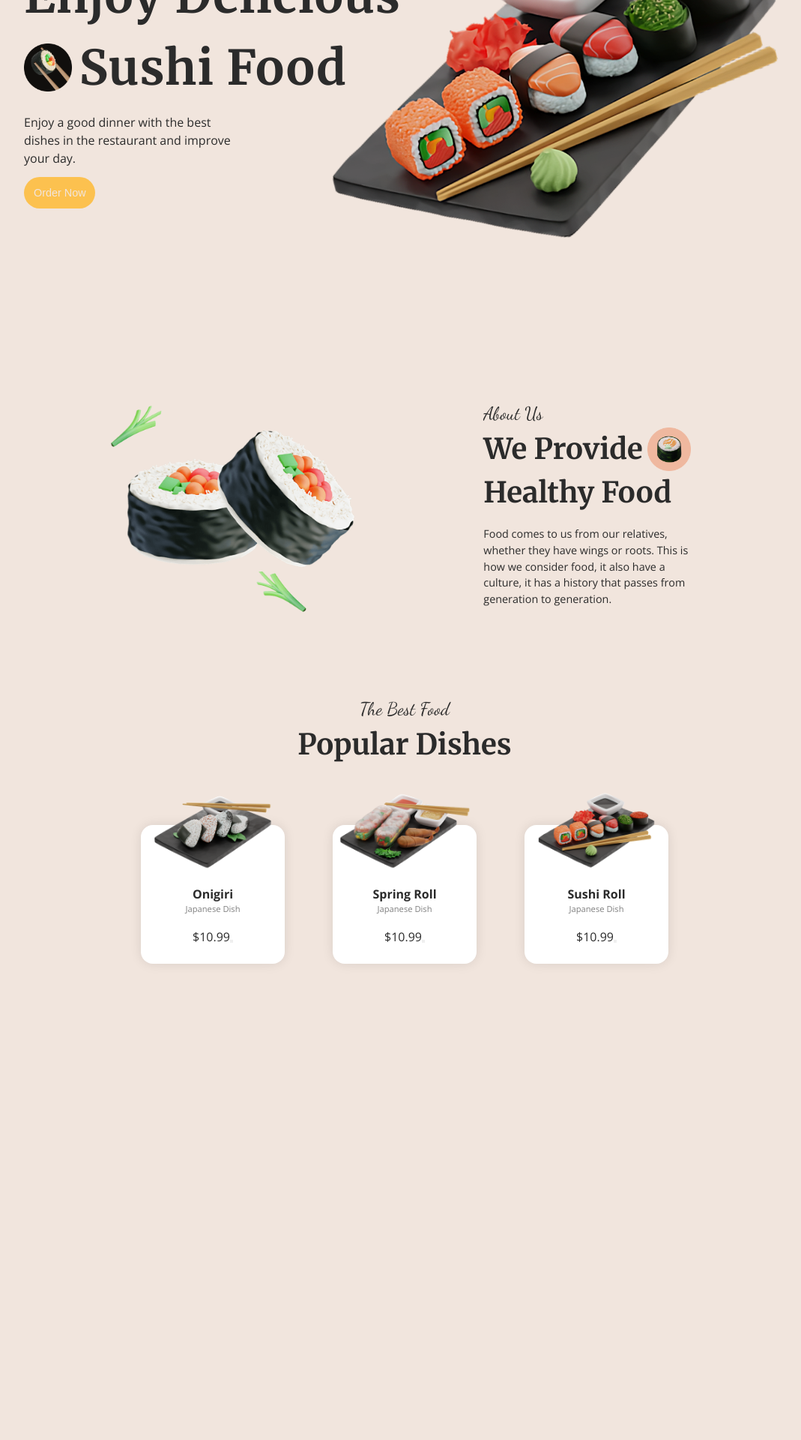
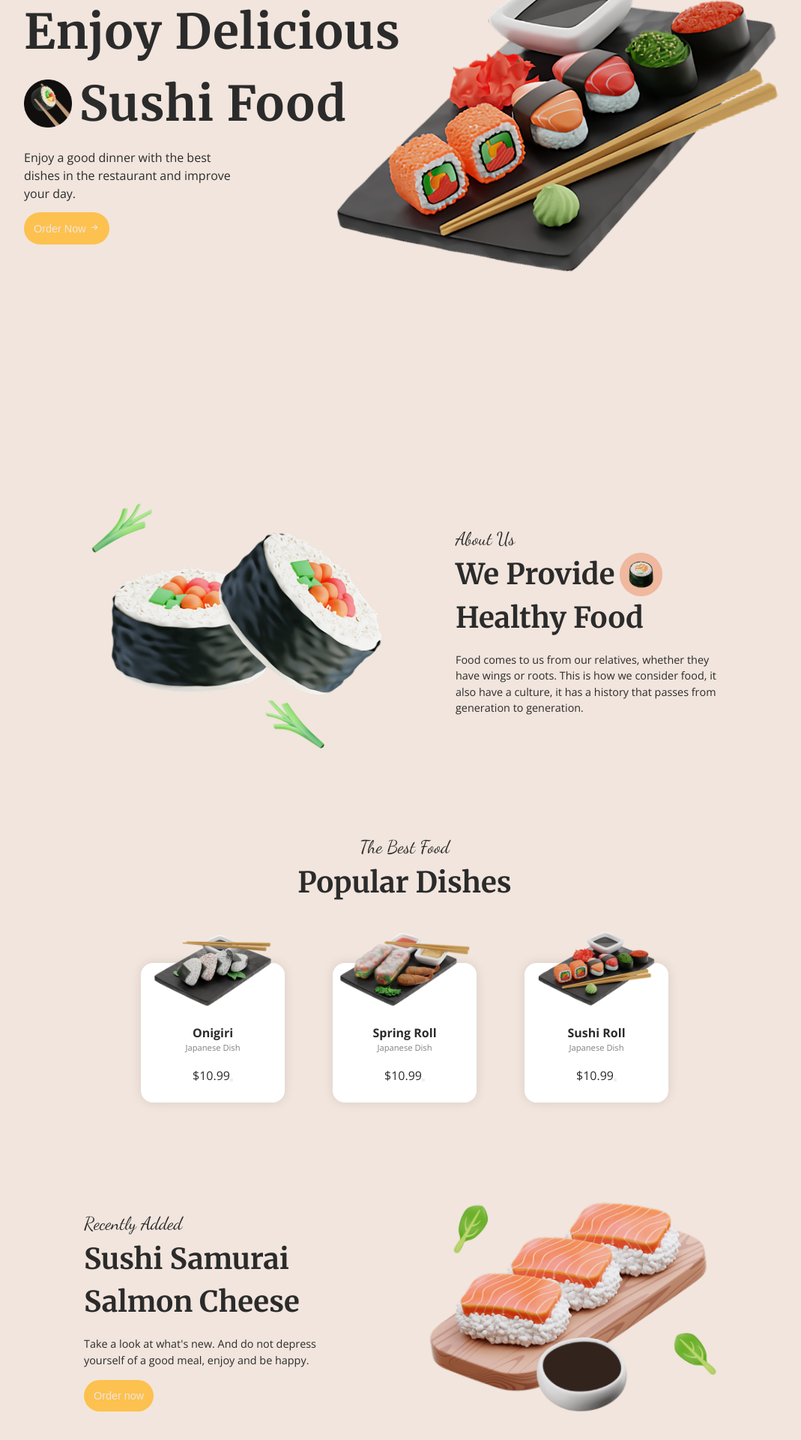
Before and after one commit to masatidhira/sushi-restaurant, a React (Vite) app: page / in a window 1280 px wide. Shown: the part 288-2208 px from the top of the page at 75% size, without its empty margins (100-1169 px from the left). Before the commit the page ends 1605 px from the top, so only its background shows below. Built offline with nearby package versions, Linux system fonts and the light colour scheme.

Commit message:
Relocate section and update styles

```diff
--- a/package.json
+++ b/package.json
@@ -11,6 +11,7 @@
   "dependencies": {
     "react": "^18.2.0",
     "react-dom": "^18.2.0",
+    "react-icons": "^4.7.1",
     "styled-components": "^5.3.6"
   },
   "devDependencies": {
--- a/src/App.jsx
+++ b/src/App.jsx
@@ -1,8 +1,6 @@
 import GlobalStyle from "./globalStyles"
-import AboutSection from "./components/AboutSection"
-import HeroSection from "./components/HeroSection"
 import Navigation from "./components/Navigation"
-import PopularSection from "./components/PopularSection"
+import Homepage from "./pages/Homepage"
 
 const App = () => {
 
@@ -10,9 +8,7 @@ const App = () => {
     <div className="App">
       <GlobalStyle />
       <Navigation />
-      <HeroSection id="home" />
-      <AboutSection id="about" />
-      <PopularSection id="popular" />
+      <Homepage />
     </div>
   )
 }
--- a/src/components/AboutSection/index.jsx
+++ /dev/null
@@ -1,64 +0,0 @@
-import styled from "styled-components";
-import sushi from "../../assets/images/about-sushi.png"
-import sushiTitle from "../../assets/images/about-sushi-title.png"
-import {Container as MainContainer, Title, TaglineContainer, Tagline, Image} from "../../globalStyles"
-
-const AboutSection = ({id}) => {
-    return (
-        <Container id={id}>
-            <ImageContainer>
-                <Img src={sushi} alt="Sushi" />
-            </ImageContainer>
-            <AboutContainer>
-                <Title>About Us</Title>
-                <TaglineContainer>
-                    <Tagline>We Provide <TaglineImage src={sushiTitle} alt="sushi" /></Tagline>
-                    <Tagline>Healthy Food</Tagline>
-                </TaglineContainer>
-                <Text>Food comes to us from our relatives, whether they have wings or roots. This is how we consider food, it also have a culture, it has a history that passes from generation to generation.</Text>
-            </AboutContainer>
-        </Container>
-    )
-}
-
-const Container = styled(MainContainer)`
-    padding-top: 0;
-    display: flex;
-    flex-direction: column-reverse;
-    justify-content: center;
-    align-items: center;
-
-    @media (min-width: 768px) {
-        flex-direction: row;
-        justify-content: space-evenly;
-    }
-`
-
-const ImageContainer = styled.div`
-    width: 100%;
-    max-width: 400px;
-    padding: 1rem 2rem 0;
-`
-
-const Img = styled(Image)``
-
-const AboutContainer = styled.div`
-    width: 100%;
-    max-width: 360px;
-    display: flex;
-    flex-direction: column;
-    padding: 0 2rem;
-`
-
-const TaglineImage = styled.img`
-    width: clamp(2.4rem, 5vw, 3.6rem);
-    margin-left: 0.4rem;
-    object-fit: contain;
-    object-position: center;
-`
-
-const Text = styled.p`
-    font-size: 0.9rem;
-`
-
-export default AboutSection
--- a/src/components/Navigation/index.jsx
+++ b/src/components/Navigation/index.jsx
@@ -1,4 +1,5 @@
 import styled from "styled-components"
+import { HiOutlineMoon } from "react-icons/hi"
 import logo from "../../assets/images/logo.png"
 
 const Navigation = () => {
@@ -23,7 +24,7 @@ const Navigation = () => {
                         <A href="#recently">Recently</A>
                     </NavItem>
                     <NavItem>
-                        <A href="#">Moon</A>
+                        <ThemeToggle />
                     </NavItem>
                 </NavItemContainer>
                 <NavMobileMenu>
@@ -73,6 +74,7 @@ const NavItemContainer = styled.ul`
 
     @media (min-width: 768px) {
         display: flex;
+        align-items: center;
     }
 `
 
@@ -90,13 +92,18 @@ const NavMobileMenu = styled.button`
 
 const NavItem = styled.li`
     list-style: none;
-    margin: 0 0.8rem;
-    padding: 0.5rem;
+    margin: 0 0.7rem;
+    display: flex;
 `
 const A = styled.a`
+    padding: 0.5rem;
     text-decoration: none;
     color: var(--clr-dark);
 `
 
+const ThemeToggle = styled(HiOutlineMoon)`
+    cursor: pointer;
+`
+
 
 export default Navigation
--- a/src/globalStyles.jsx
+++ b/src/globalStyles.jsx
@@ -10,10 +10,27 @@ const GlobalStyle = createGlobalStyle`
 
 export const Container = styled.section`
     width: 100%;
-    max-width: 1080px;
     margin: auto;
     padding-top: calc(var(--nav-height)*2);
     position: relative;
+`
+
+export const ImageContainer = styled.div`
+    width: 100%;
+    max-width: 400px;
+`
+
+export const Image = styled.img`
+    width: 100%;
+    object-fit: contain;
+    object-position: center;
+`
+
+export const TextContainer = styled.div`
+    width: 100%;
+    max-width: 360px;
+    display: flex;
+    flex-direction: column;
 `
 
 export const Title = styled.h3`
@@ -32,9 +49,15 @@ export const Tagline = styled.p`
     font-size: clamp(2rem, 5vw, 2.4rem);
 `
 
+export const Text = styled.p`
+    font-size: 0.9rem;
+    margin-bottom: 1rem;
+`
+
 export const Button = styled.button`
     background-color: #fcc14f;
     color: var(--clr-light);
+    width: fit-content;
     font-size: clamp(0.75rem, 2.5vw, 0.9rem);
     padding: 0.9em;
     border: none;
@@ -42,10 +65,4 @@ export const Button = styled.button`
     cursor: pointer;
 `
 
-export const Image = styled.img`
-    width: 100%;
-    object-fit: contain;
-    object-position: center;
-`
-
 export default GlobalStyle;
--- a/src/index.css
+++ b/src/index.css
@@ -4,6 +4,8 @@
 
 :root {
   --nav-height: 3rem;
+  --max-width: 1080px;
+
   --clr-dark: #2b2b2b;
   --clr-light: #f1e5dd;
 
--- /dev/null
+++ b/src/pages/Homepage/Sections/About.jsx
@@ -0,0 +1,47 @@
+import styled from "styled-components";
+import sushi from "../../../assets/images/about-sushi.png"
+import sushiTitle from "../../../assets/images/about-sushi-title.png"
+import {Container as MainContainer,
+        TextContainer,
+        Title,
+        TaglineContainer,
+        Tagline,
+        Text,
+        Image,
+        ImageContainer
+        } from "../../../globalStyles"
+
+const About = ({id}) => {
+    return (
+        <Container id={id}>
+            <ImageContainer>
+                <Image src={sushi} alt="Sushi" />
+            </ImageContainer>
+            <TextContainer>
+                <Title>About Us</Title>
+                <TaglineContainer>
+                    <Tagline>We Provide <TaglineImage src={sushiTitle} alt="sushi" /></Tagline>
+                    <Tagline>Healthy Food</Tagline>
+                </TaglineContainer>
+                <Text>Food comes to us from our relatives, whether they have wings or roots. This is how we consider food, it also have a culture, it has a history that passes from generation to generation.</Text>
+            </TextContainer>
+        </Container>
+    )
+}
+
+const Container = styled(MainContainer)`
+    display: flex;
+    justify-content: space-evenly;
+    align-items: center;
+    flex-wrap: wrap-reverse;
+    gap: 1rem;
+`
+
+const TaglineImage = styled.img`
+    width: clamp(2.4rem, 5vw, 3.6rem);
+    margin-left: 0.4rem;
+    object-fit: contain;
+    object-position: center;
+`
+
+export default About;
--- a/src/components/HeroSection/index.jsx
+++ b/src/pages/Homepage/Sections/Banner.jsx
@@ -1,9 +1,10 @@
 import styled from "styled-components"
-import sushiRolls from "../../assets/images/home-sushi-rolls.png"
-import sushiTitle from "../../assets/images/home-sushi-title.png"
-import {Container as MainContainer, Button, Image} from "../../globalStyles"
+import {HiOutlineArrowSmRight} from "react-icons/hi"
+import sushiRolls from "../../../assets/images/home-sushi-rolls.png"
+import sushiTitle from "../../../assets/images/home-sushi-title.png"
+import {Container as MainContainer, Button, Image} from "../../../globalStyles"
 
-const HeroSection = ({id}) => {
+const Banner = ({id}) => {
     return (
         <Container id={id}>
             <HeadingContainer>
@@ -14,7 +15,7 @@ const HeroSection = ({id}) => {
                 <Subheading>
                     Enjoy a good dinner with the best <br />dishes in the restaurant and improve <br />your day.
                 </Subheading>
-                <OrderButton>Order Now</OrderButton>
+                <OrderButton>Order Now <HiOutlineArrowSmRight/></OrderButton>
             </HeadingContainer>
             <ImageContainer>
                 <Img src={sushiRolls} alt="Sushi rolls" />
@@ -35,7 +36,6 @@ const Container = styled(MainContainer)`
 `
 
 const HeadingContainer = styled.div`
-    padding: 0 2rem;
     z-index: 2;
 `
 
@@ -47,12 +47,12 @@ const H1 = styled.h1`
     display: flex;
     align-items: center;
     font-family: var(--font-heading);
-    font-size: clamp(2.2rem, 7vw, 4rem);
+    font-size: clamp(2.2rem, 6vw, 4rem);
     letter-spacing: 1px;
 `
 
 const HeadingImage = styled.img`
-    width: clamp(3.2rem, 10vw, 4rem);
+    width: clamp(3rem, 8vw, 4rem);
     margin-right: 0.6rem;
     object-fit: contain;
     object-position: center;
@@ -69,10 +69,9 @@ const OrderButton = styled(Button)``
 const ImageContainer = styled.div`
     width: 100%;
     height: 50vh;
-    padding-left: 2rem;
     position: absolute;
     bottom: 0;
-    right: 0;
+    right: -2rem;
     overflow: hidden;
     transform: translateY(-10%);
     z-index: 1;
@@ -80,10 +79,9 @@ const ImageContainer = styled.div`
     @media (min-width: 768px) {
         width: 60%;
         height: 100vh;
-        padding-left: 0;
-        padding-right: 2rem;
         bottom: unset;
         top: 0;
+        right: 0;
         transform: translateY(0);
     }
 `
@@ -97,4 +95,4 @@ const Img = styled(Image)`
     }
 `
 
-export default HeroSection
+export default Banner
--- /dev/null
+++ b/src/pages/Homepage/Sections/Recently.jsx
@@ -0,0 +1,42 @@
+import styled from "styled-components";
+import salmonSushi from "../../../assets/images/recently-salmon-sushi.png"
+import {Container as MainContainer,
+        TextContainer,
+        Title,
+        TaglineContainer,
+        Tagline,
+        Text,
+        ImageContainer,
+        Image,
+        Button
+    } from "../../../globalStyles"
+
+
+const Recently = ({ id }) => {
+    return (
+        <Container id={id}>
+            <TextContainer>
+                <Title>Recently Added</Title>
+                <TaglineContainer>
+                    <Tagline>Sushi Samurai</Tagline>
+                    <Tagline>Salmon Cheese</Tagline>
+                </TaglineContainer>
+                <Text>Take a look at what's new. And do not depress yourself of a good meal, enjoy and be happy.</Text>
+                <Button>Order now</Button>
+            </TextContainer>
+            <ImageContainer>
+                <Image src={salmonSushi} alt="Salmon Sushi" />
+            </ImageContainer>
+        </Container>
+    )
+}
+
+const Container = styled(MainContainer)`
+    display: flex;
+    justify-content: space-evenly;
+    align-items: center;
+    flex-wrap: wrap;
+    gap: 1rem;
+`
+
+export default Recently;
--- /dev/null
+++ b/src/pages/Homepage/index.jsx
@@ -0,0 +1,25 @@
+import styled from "styled-components"
+import Banner from "./Sections/Banner"
+import About from "./Sections/About"
+import Popular from "./Sections/Popular"
+import Recently from "./Sections/Recently"
+
+const Homepage = () => {
+    return (
+        <Container>
+            <Banner id="banner" />
+            <About id="about" />
+            <Popular id="popular" />
+            <Recently id="recently" />
+        </Container>
+    )
+}
+
+const Container = styled.div`
+    width: 100%;
+    max-width: var(--max-width);
+    margin: auto;
+    padding: var(--nav-height) 2rem;
+`
+
+export default Homepage
```
Also changed, not shown: src/components/RecentlySection/index.jsx (added, +42 -0 lines), src/pages/Homepage/Sections/Popular.jsx (renamed from src/components/PopularSection/index.jsx, +6 -6 lines), 1 other file (tests, documents, lock files or other folders).
